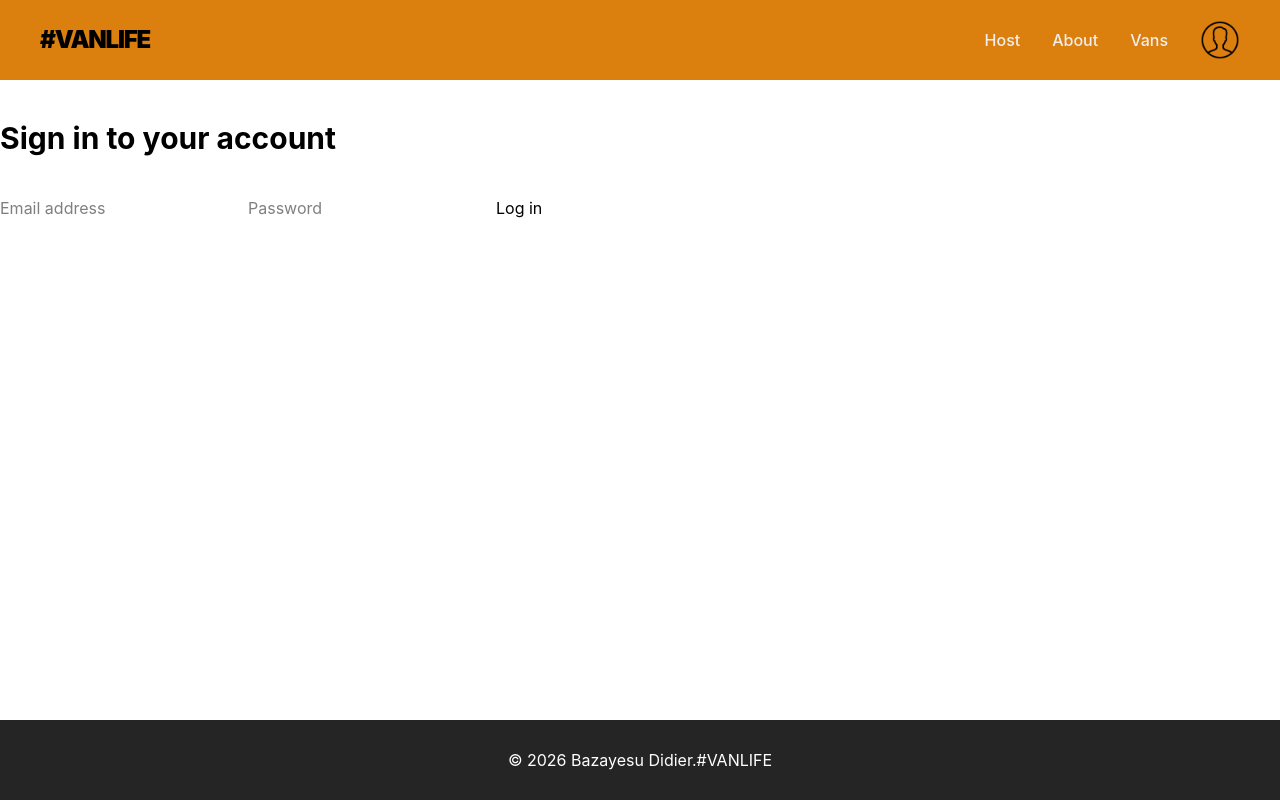
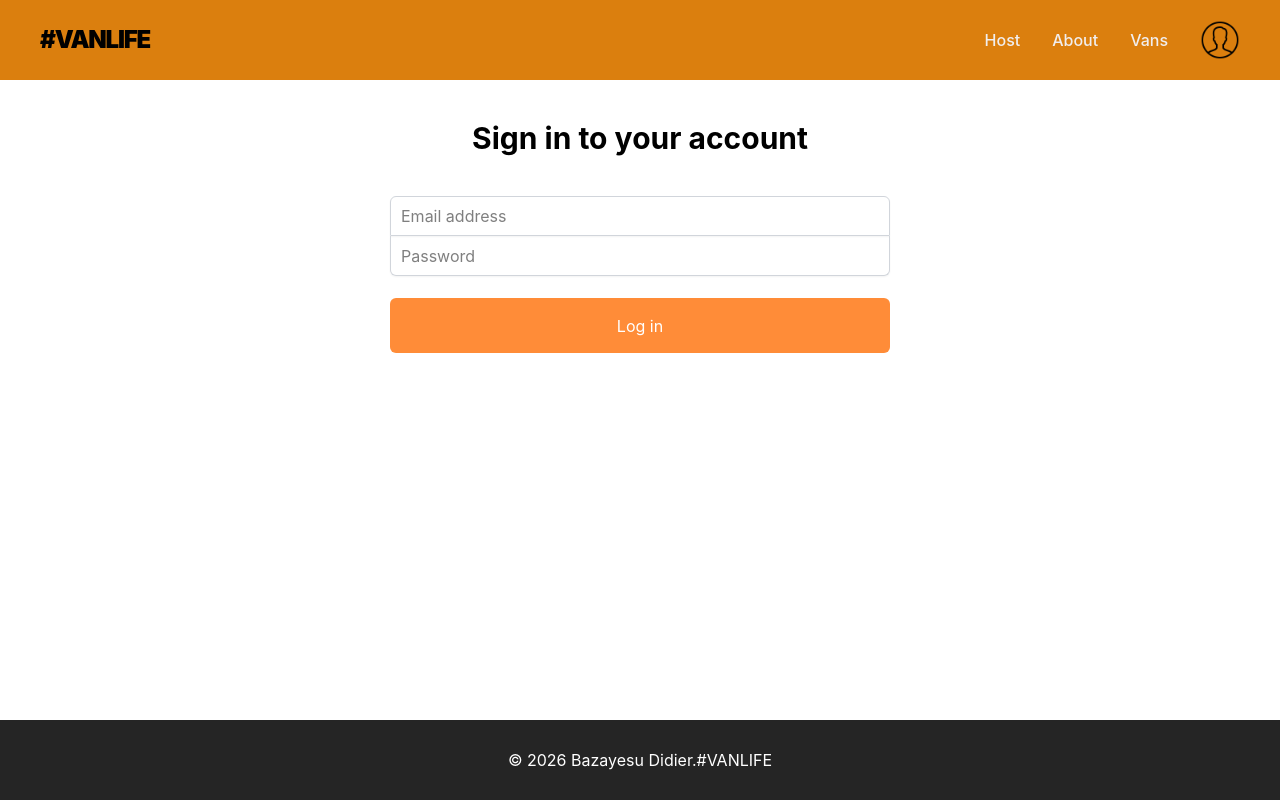
Before and after one commit to didier-bazayesu/vans-project-, a React (Vite) app: page /login in a window 1280 px wide. Built offline with nearby package versions, Linux system fonts and the light colour scheme; what miragejs would draw is missing.

Commit message:
style : adding pure css

```diff
--- a/src/index.css
+++ b/src/index.css
@@ -1 +1,48 @@
 @import "tailwindcss";
+
+
+.login-container {
+    display: flex;
+    flex-direction: column;
+    align-items: center;
+    padding-inline: 27px;
+}
+
+.login-form {
+    display: flex;
+    flex-direction: column;
+    width: 100%;
+    max-width: 500px;
+}
+
+.login-form>input {
+    border: 1px solid rgba(209, 213, 219);
+    height: 40px;
+    text-indent: 10px;
+    font-family: "Inter", sans-serif;
+    box-shadow: 0px 1px 2px rgba(0, 0, 0, 0.05);
+    font-weight: 400;
+}
+
+.login-form>input:focus {
+    outline: none;
+}
+
+.login-form>input:first-of-type {
+    border-radius: 6px 6px 0px 0px;
+}
+
+.login-form>input:last-of-type {
+    border-radius: 0px 0px 6px 6px;
+    border-top: none;
+}
+
+.login-form>button {
+    background-color: #FF8C38;
+    border: none;
+    border-radius: 6px;
+    height: 55px;
+    margin-top: 22px;
+    color: white;
+    font-family: "Inter", sans-serif;
+}
```
